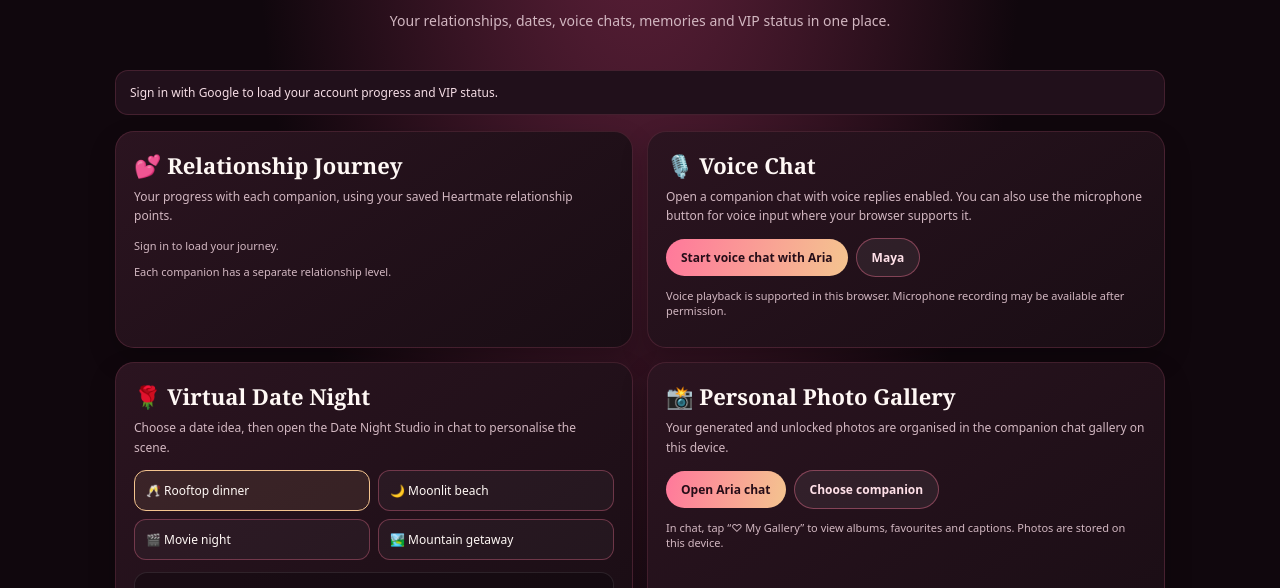
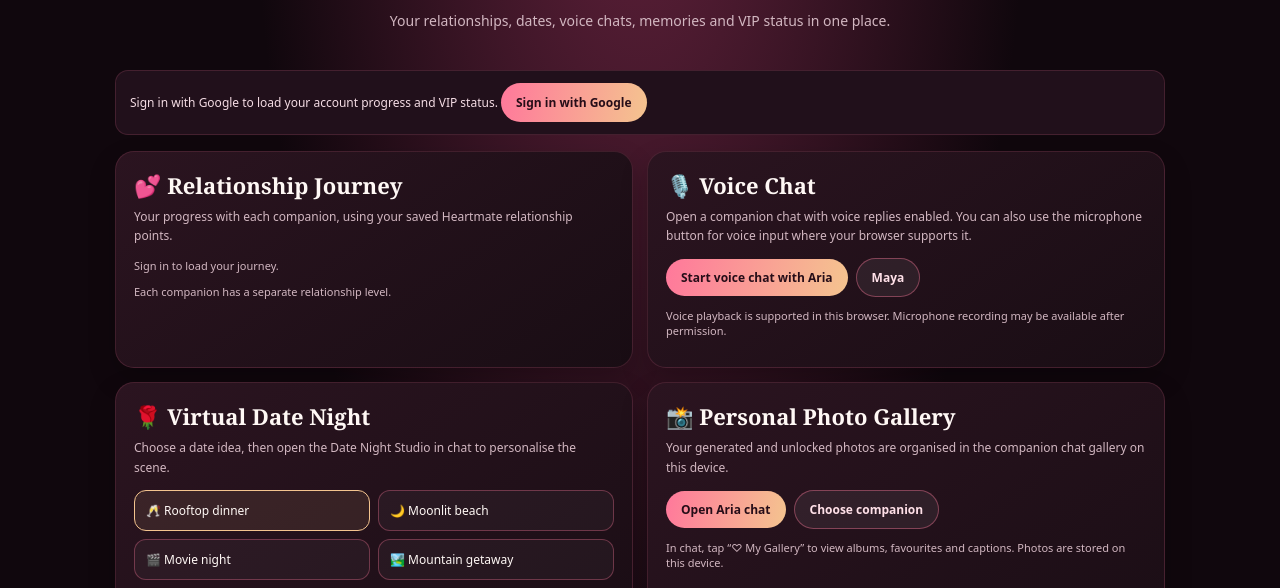
Before and after one commit to kamleshchoudary047-afk/heartmate-ai., a website: page Public/heartmate-world.html in a window 1280 px wide. Shown: the part 212-800 px from the top of the page. Drawn offline with Linux system fonts and the light colour scheme; no server answers.

Commit message:
Add Google sign-in to Heartmate World

```diff
--- a/Public/heartmate-world.html
+++ b/Public/heartmate-world.html
@@ -5,7 +5,7 @@
 </style></head><body>
 <header><nav class="wrap"><a class="logo" href="/">♡ Heartmate<span> AI</span></a><div class="navlinks"><a href="/girlfriends.html">Companions</a><a href="/favorites.html">Favorites</a><a href="/dashboard.html">Dashboard</a><a href="/membership.html">VIP</a></div></nav></header>
 <main class="wrap"><section class="hero"><div class="eyebrow">YOUR COMPANION LIFE</div><h1>Heartmate <span>World</span> ♡</h1><p>Your relationships, dates, voice chats, memories and VIP status in one place.</p></section>
-<div class="status" id="authStatus">Sign in with Google to load your account progress and VIP status.</div>
+<div class="status" id="authStatus">Sign in with Google to load your account progress and VIP status. <button class="btn" id="signIn">Sign in with Google</button></div>
 <div class="grid">
 <section class="panel"><h2>💕 Relationship Journey</h2><p class="desc">Your progress with each companion, using your saved Heartmate relationship points.</p><div class="relationship-list" id="relationships"><div class="muted">Sign in to load your journey.</div></div><p class="muted" id="relationshipNote">Each companion has a separate relationship level.</p></section>
 <section class="panel"><h2>🎙️ Voice Chat</h2><p class="desc">Open a companion chat with voice replies enabled. You can also use the microphone button for voice input where your browser supports it.</p><div class="row"><a class="btn" href="/chat.html?girl=Aria&live=1">Start voice chat with Aria</a><a class="btn secondary" href="/chat.html?girl=Maya&live=1">Maya</a></div><p class="muted" id="voiceSupport"></p></section>
@@ -23,6 +23,7 @@ const app=initializeApp({apiKey:"AIzaSyDUMIUJGsF2HCkibwIJOV3G8sQIGh0EQoo",authDo
 const auth=getAuth(app),provider=new GoogleAuthProvider(),$=id=>document.getElementById(id);
 const names=["Aria","Maya","Luna","Sofia","Ella","Nova","Zara","Ivy","Ruby","Chloe","Nina","Lila","Amber","Violet","Scarlett","Jade","Rose","Stella","Kira","Diana","Freya","Sienna","Valentina","Aurora","Ananya","Aadhya","Meera","Kiara","Ishita","Kavya","Diya","Riya","Nisha","Pooja","Tara","Priya","Elena","Amara","Isabelle","Celeste","Layla","Mira"];
 let user=null;
+$("signIn").addEventListener("click",async()=>{try{await signInWithPopup(auth,provider)}catch(e){setAuth(e.message)}});
 async function api(path,options={}){if(!user)throw new Error("Please sign in with Google first.");const response=await fetch(path,{...options,headers:{"Content-Type":"application/json",Authorization:"Bearer "+await user.getIdToken(),...(options.headers||{})}});const data=await response.json().catch(()=>({}));if(!response.ok)throw new Error(data.error||"Request failed.");return data}
 function setAuth(text){$("authStatus").textContent=text}
 async function loadRelationships(){const root=$("relationships");root.innerHTML="";let ok=0;for(let i=0;i<names.length;i+=7){const batch=await Promise.all(names.slice(i,i+7).map(async name=>{try{return {name,data:await api("/api/relationship?character="+encodeURIComponent(name.toLowerCase()))}}catch{return null}}));for(const item of batch){if(!item)continue;ok++;const {name,data:d}=item;const next=d.nextLevel;const percent=next?Math.max(0,Math.min(100,(Number(d.affectionPoints||0)/Math.max(1,Number(next.points||1)))*100)):100;const card=document.createElement("div");card.className="rel";const title=document.createElement("strong");title.textContent=name+" · "+(d.levelName||"New Friend");const small=document.createElement("small");small.textContent=(d.affectionPoints||0)+" affection points"+(next?" · "+d.pointsToNextLevel+" to next level":" · Max level");const track=document.createElement("div");track.className="track";const fill=document.createElement("div");fill.className="fill";fill.style.width=percent+"%";track.append(fill);const link=document.createElement("a");link.href="/chat.html?girl="+encodeURIComponent(name);link.textContent="Open chat →";link.className="muted";card.append(title,small,track,link);root.append(card)}}if(!ok)root.textContent="No relationship data loaded. Start a chat and try again."}
```
